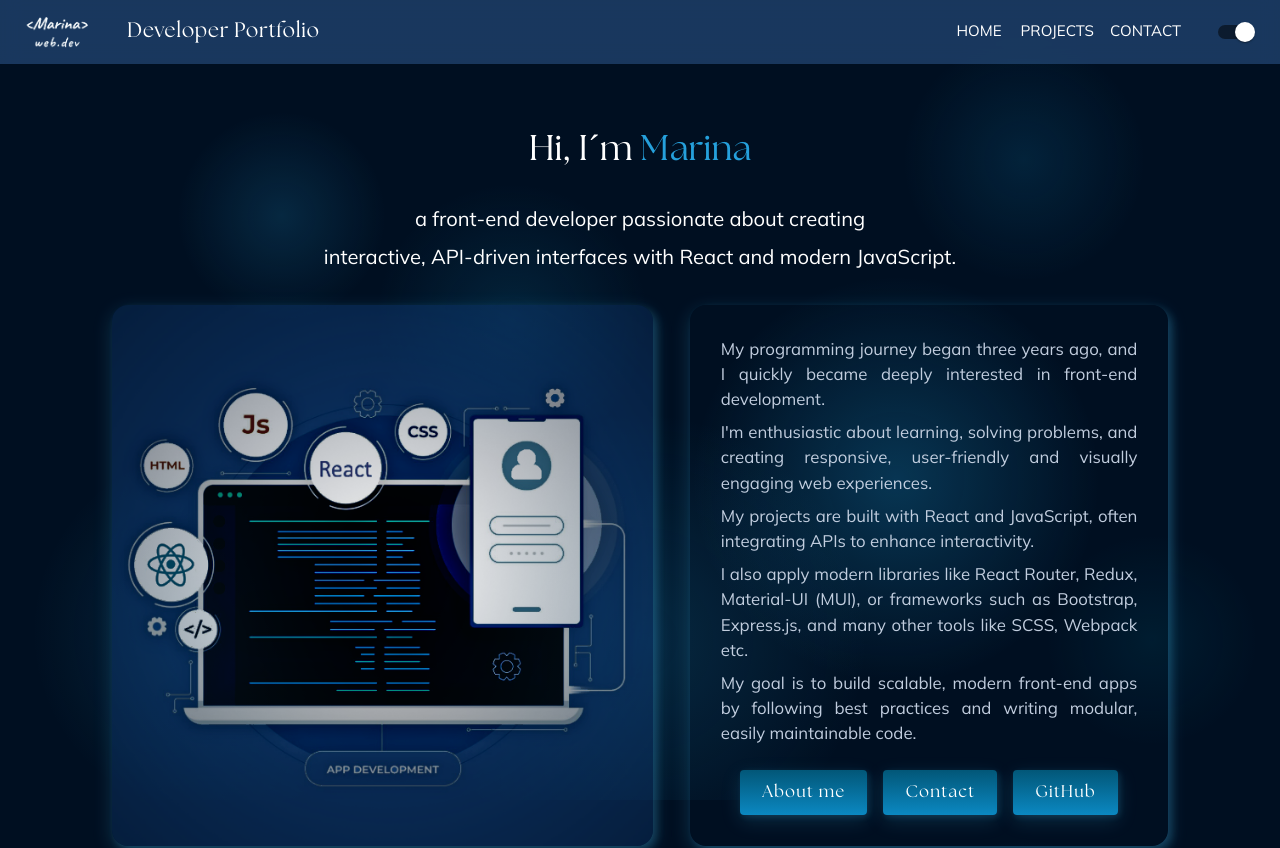
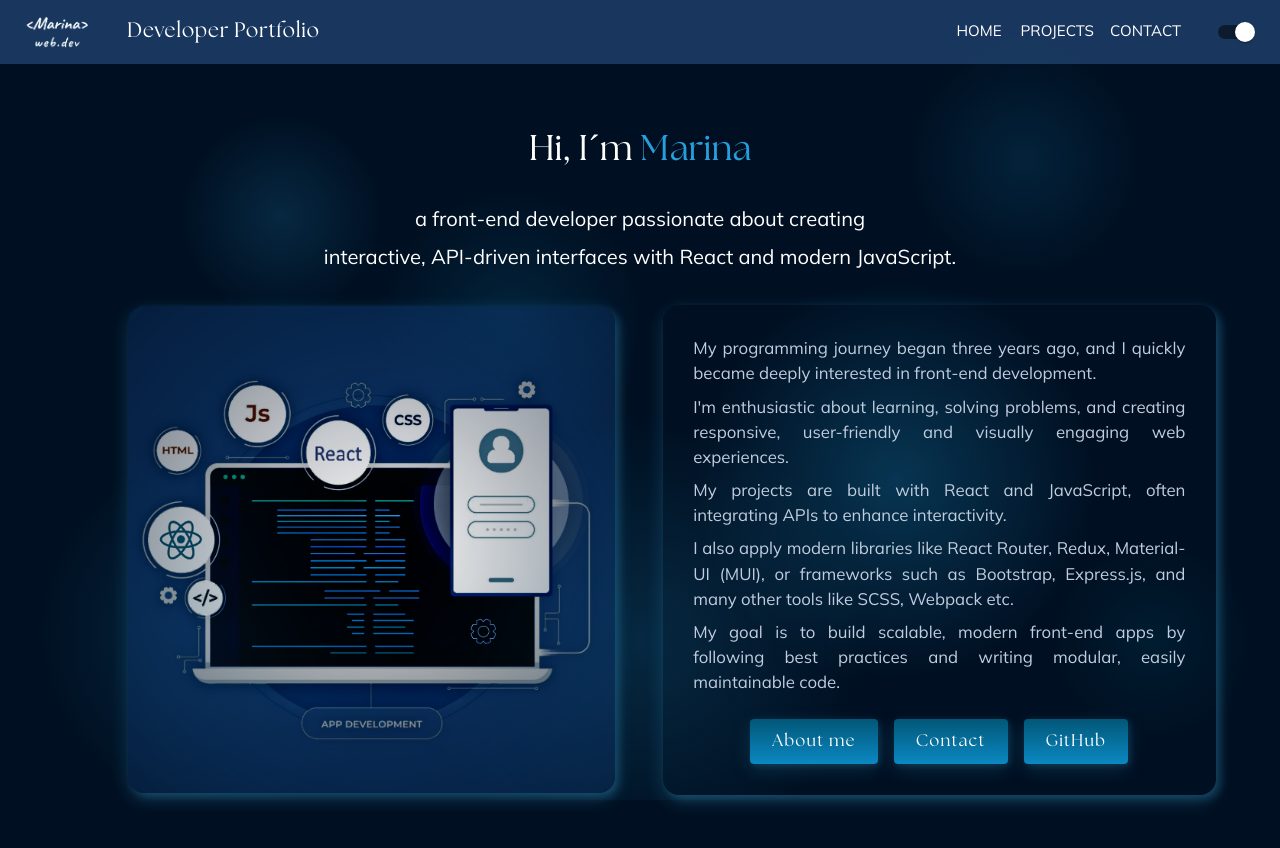
Before and after one commit to Flame787/Portfolio-page, a React (Create React App) app: page / in a window 1280 px wide. Shown: the top 848 px of the page. Built offline with nearby package versions, Linux system fonts and the light colour scheme; some icons are missing; a web font is replaced by a local one.

Commit message:
solved picture & text responsivness

```diff
--- a/src/App.css
+++ b/src/App.css
@@ -1,7 +1,6 @@
 html {
   scroll-behavior: smooth;
   font-size: 1.05rem;
-
 }
 
 .App {
@@ -196,10 +195,15 @@
 }
 
 
-
 @media (max-width: 960px) {
   .my-logo {
     width: 10%;
+  }
+}
+
+@media (max-width: 900px) {
+  .home-picture {
+    max-width: 400px;
   }
 }
 
@@ -214,3 +218,9 @@
     width: 17%;
   }
 }
+
+@media (max-width: 500px) {
+  .home-picture {
+    max-width: 300px;
+  }
+}
--- a/src/components/ContactForm.jsx
+++ b/src/components/ContactForm.jsx
@@ -106,7 +106,6 @@
         sx={{
           mt: 2,
           mb: 2,
-          // fontFamily: "Kenfolg Serif",
           fontFamily: "Mulish-Extralight, sans-serif",
           display: "flex",
           justifyContent: "center",
--- a/src/components/CustomTextField.jsx
+++ b/src/components/CustomTextField.jsx
@@ -42,9 +42,6 @@
               : "rgba(52, 154, 214, 0.88)",
           },
         },
-        // "& .MuiInputLabel-root": {
-        //   color: "primary.form",
-        // },
         "&:hover .MuiInputLabel-root": {
           color: darkMode
             ? "rgba(89, 190, 236, 0.88)"
--- a/src/components/CustomTypography.jsx
+++ b/src/components/CustomTypography.jsx
@@ -6,7 +6,6 @@
   marginBottom: theme.spacing(1),
   paddingLeft: theme.spacing(2),
   paddingRight: theme.spacing(2),
-//   fontFamily: "Lato-Regular, sans-serif",
   fontFamily: "Mulish-Extralight, sans-serif",
   fontSize: "1rem",
   textAlign: "justify",
--- a/src/components/Footer.jsx
+++ b/src/components/Footer.jsx
@@ -13,10 +13,10 @@
           {/* Left Section: Info */}
           {/* <Grid xs={12} sm={6}> */}
           <Grid size={{ xs: 12, sm: 4 }}>
-            <Typography variant="body2" align="left" sx={{ mt: 3, fontFamily: "Mulish-Extralight, sans-serif" }}>
+            <Typography variant="body2" align="left" sx={{ mt: 2, fontFamily: "Mulish-Extralight, sans-serif" }}>
               © {new Date().getFullYear()} Marina Brezovic. All Rights Reserved.
             </Typography>
-            <Typography variant="body2" align="left" sx={{ mt: 2, fontFamily: "Mulish-Extralight, sans-serif" }}>
+            <Typography variant="body2" align="left" sx={{ mt: 1, fontFamily: "Mulish-Extralight, sans-serif" }}>
               This page was built with React and MUI.
             </Typography>
           </Grid>
--- a/src/components/Navbar.jsx
+++ b/src/components/Navbar.jsx
@@ -98,12 +98,8 @@
           alt="logo"
           className="my-logo"
           style={{
-            // width: "4%",
-            // width: "6%",
             minWidth: "60px",
             height: "auto",
-
-            // borderRadius: "16px",
             borderRadius: "4px",
             display: "inline-block",
             margin: "0 4px",
@@ -154,7 +150,7 @@
                 sx={{ color: "primary.title3" }}
                 primaryTypographyProps={{
                   fontWeight: "bold",
-                  textShadow: "2px 2px 4px rgba(0, 0, 0, 0.6)"
+                  textShadow: "2px 2px 4px rgba(0, 0, 0, 0.6)",
                 }}
               />
             </ListItem>
@@ -170,7 +166,7 @@
                 sx={{ color: "primary.title3" }}
                 primaryTypographyProps={{
                   fontWeight: "bold",
-                  textShadow: "2px 2px 4px rgba(0, 0, 0, 0.6)"
+                  textShadow: "2px 2px 4px rgba(0, 0, 0, 0.6)",
                 }}
               />
             </ListItem>
@@ -185,7 +181,7 @@
                 sx={{ color: "primary.title3" }}
                 primaryTypographyProps={{
                   fontWeight: "bold",
-                  textShadow: "2px 2px 4px rgba(0, 0, 0, 0.6)"
+                  textShadow: "2px 2px 4px rgba(0, 0, 0, 0.6)",
                 }}
               />
             </ListItem>
@@ -199,15 +195,8 @@
           to="/"
           sx={{
             display: { xs: "none", sm: "inline-block" },
-            // fontFamily: "TheSeasons-Bold, serif",
-            // fontFamily: "Cardo-Bold, serif",
-            // fontFamily: "Marcellus-Regular, serif",
-            // fontFamily: "TheSeasons-Regular, serif",
-                // letterSpacing: "0.07em",
-                fontFamily: "Mulish-Extralight, sans-serif",
-            // textTransform: "none",
+            fontFamily: "Mulish-Extralight, sans-serif",
             fontSize: "0.9rem",
-            // letterSpacing: "0.05em",
             borderBottom: "1px solid transparent",
             "&:hover": {
               borderBottom: "3px solid rgba(76, 201, 254, 0.4)",
@@ -223,14 +212,8 @@
           onClick={handleProjectsClick}
           sx={{
             display: { xs: "none", sm: "inline-block" },
-            // fontFamily: "TheSeasons-Bold, serif",
-            // fontFamily: "Marcellus-Regular, serif",
-            // fontFamily: "TheSeasons-Regular, serif",
-                // letterSpacing: "0.07em",
-                fontFamily: "Mulish-Extralight, sans-serif",
-            // textTransform: "none",
+            fontFamily: "Mulish-Extralight, sans-serif",
             fontSize: "0.9rem",
-            // letterSpacing: "0.05em",
             borderBottom: "1px solid transparent",
             "&:hover": {
               borderBottom: "3px solid rgba(76, 201, 254, 0.4)",
@@ -245,14 +228,9 @@
           to="/contact#aboutme"
           sx={{
             display: { xs: "none", sm: "inline-block" },
-            // fontFamily: "TheSeasons-Bold, serif",
-            // fontFamily: "Marcellus-Regular, serif",
-            // fontFamily: "TheSeasons-Regular, serif",
-                // letterSpacing: "0.07em",
-                fontFamily: "Mulish-Extralight, sans-serif",
-            // textTransform: "none",
+            fontFamily: "Mulish-Extralight, sans-serif",
             fontSize: "0.9rem",
-            // letterSpacing: "0.05em",
+
             borderBottom: "1px solid transparent",
             "&:hover": {
               borderBottom: "3px solid rgba(76, 201, 254, 0.4)",
--- a/src/pages/Home.jsx
+++ b/src/pages/Home.jsx
@@ -40,11 +40,8 @@
           mt: 4,
           mb: 1,
           textAlign: "center",
-          // fontFamily: "Marcellus-Regular, serif",
-          // fontFamily: "Lato-Regular, sans-serif",
           fontFamily: "Mulish-Extralight, sans-serif",
           fontSize: "1.2rem",
-          // letterSpacing: "0.03em",
         }}
       >
         a front-end developer passionate about creating
@@ -54,11 +51,8 @@
           mt: 1,
           mb: 4,
           textAlign: "center",
-          // fontFamily: "Marcellus-Regular, serif",
-          // fontFamily: "Lato-Regular, sans-serif",
           fontFamily: "Mulish-Extralight, sans-serif",
           fontSize: "1.2rem",
-          // letterSpacing: "0.03em",
         }}
       >
         interactive, API-driven interfaces with React and modern JavaScript.
@@ -71,9 +65,9 @@
           display: "flex",
           alignItems: "center",
           flexWrap: "nowrap",
-          // gap: 6,
+          gap: 6,
         }}
-        direction={{ xs: "column", sm: "column", md: "row" }}
+        direction={{ xs: "column", sm: "column", md: "column", lg: "row" }}
       >
         <Grid
           item
@@ -82,23 +76,26 @@
           md={6}
           lg={6}
           sx={{
+            display: "flex",
+
+            justifyContent: {
+              xs: "center",
+              lg: "flex-end",
+            },
+            flexDirection: "row",
             flexBasis: "50%",
-            ml: { xs: 0, md: 6 },
-            mr: 6,
-            mt: 0,
-            mb: 0,
+            m: 0,
             lineHeight: 0,
           }}
         >
-          <img
+          <Box
+            component="img"
             src={darkMode ? "/732.png" : "/730.png"}
             alt="code"
-            style={{
-              width: "116%",
-              // maxWidth: "530px",
+            sx={{
+              width: "100%",
+              maxWidth: "487px",
               borderRadius: "16px",
-              display: "inline-block",
-              margin: "0 auto",
               boxShadow:
                 "4px 4px 8px 0 rgba(76, 201, 254, 0.2), 0 6px 20px 0 rgba(76, 201, 254, 0.19)",
             }}
@@ -113,10 +110,8 @@
           lg={6}
           sx={{
             flexBasis: "50%",
-            ml: 6,
-            mr: 6,
-            // border: "1px solid #4CC9FE",
-            // backgroundColor: darkMode ? "rgba(1, 39, 86, 0.24)" : "rgba(237, 250, 254, 0.6)" ,
+            ml: { xs: 2, sm: 2, md: 0, lg: 0 },
+            mr: { xs: 2, sm: 2, md: 0, lg: 0 },
             backgroundColor: !darkMode && "rgba(237, 250, 254, 0.6)",
             borderRadius: 4,
             border: "1px solid transparent",
@@ -132,12 +127,9 @@
             color="text.secondary"
             sx={{
               marginBottom: 1,
-              // fontFamily: "Lato-Regular, sans-serif",
               fontFamily: "Mulish-Extralight, sans-serif",
               fontSize: "1rem",
               textAlign: "justify",
-              // letterSpacing: "0.01em",
-              // fontSize: "0.875rem"
             }}
           >
             My programming journey began three years ago, and I quickly became
@@ -147,7 +139,6 @@
             color="text.secondary"
             sx={{
               marginBottom: 1,
-              // fontFamily: "Lato-Light, sans-serif",
               fontFamily: "Mulish-Extralight, sans-serif",
               fontSize: "1rem",
               textAlign: "justify",
@@ -160,11 +151,9 @@
             color="text.secondary"
             sx={{
               marginBottom: 1,
-              // fontFamily: "Lato-Light, sans-serif",
               fontFamily: "Mulish-Extralight, sans-serif",
               fontSize: "1rem",
               textAlign: "justify",
-              // letterSpacing: "0.03em",
             }}
           >
             My projects are built with React and JavaScript, often integrating
@@ -217,13 +206,9 @@
               sx={{
                 fontFamily: "TheSeasons-Regular, serif",
                 letterSpacing: "0.07em",
-                // fontFamily: "Mulish-Extralight, sans-serif",
-                // fontFamily: "Marcellus-Regular, serif",
-                // fontFamily: "Satoshi-Bold, sans-serif",
-                // fontFamily: "Satoshi-Regular, sans-serif",
                 fontSize: "1rem",
                 textTransform: "none",
-                //  fontWeight: "bold",
+
               }}
             >
               About me
@@ -238,14 +223,8 @@
               sx={{
                 fontFamily: "TheSeasons-Regular, serif",
                 letterSpacing: "0.07em",
-                // fontSize: "0.9rem",
-                // fontFamily: "Mulish-Extralight, sans-serif",
-                // fontFamily: "Marcellus-Regular, serif",
-                // fontFamily: "Satoshi-Bold, sans-serif",
-                // fontFamily: "Satoshi-Regular, sans-serif",
                 fontSize: "1rem",
                 textTransform: "none",
-                //  fontWeight: "bold",
               }}
             >
               Contact
@@ -258,14 +237,8 @@
               sx={{
                 fontFamily: "TheSeasons-Regular, serif",
                 letterSpacing: "0.07em",
-                // fontSize: "0.9rem",
-                // fontFamily: "Mulish-Extralight, sans-serif",
-                // fontFamily: "Marcellus-Regular, serif",
-                // fontFamily: "Satoshi-Bold, sans-serif",
-                // fontFamily: "Satoshi-Regular, sans-serif",
                 fontSize: "1rem",
                 textTransform: "none",
-                // fontWeight: "bold",
               }}
               href="https://github.com/Flame787"
               target="_blank"
```
Also changed, not shown: src/components/Projects.jsx (+0 -66 lines), src/pages/Contact.jsx (+1 -15 lines).
